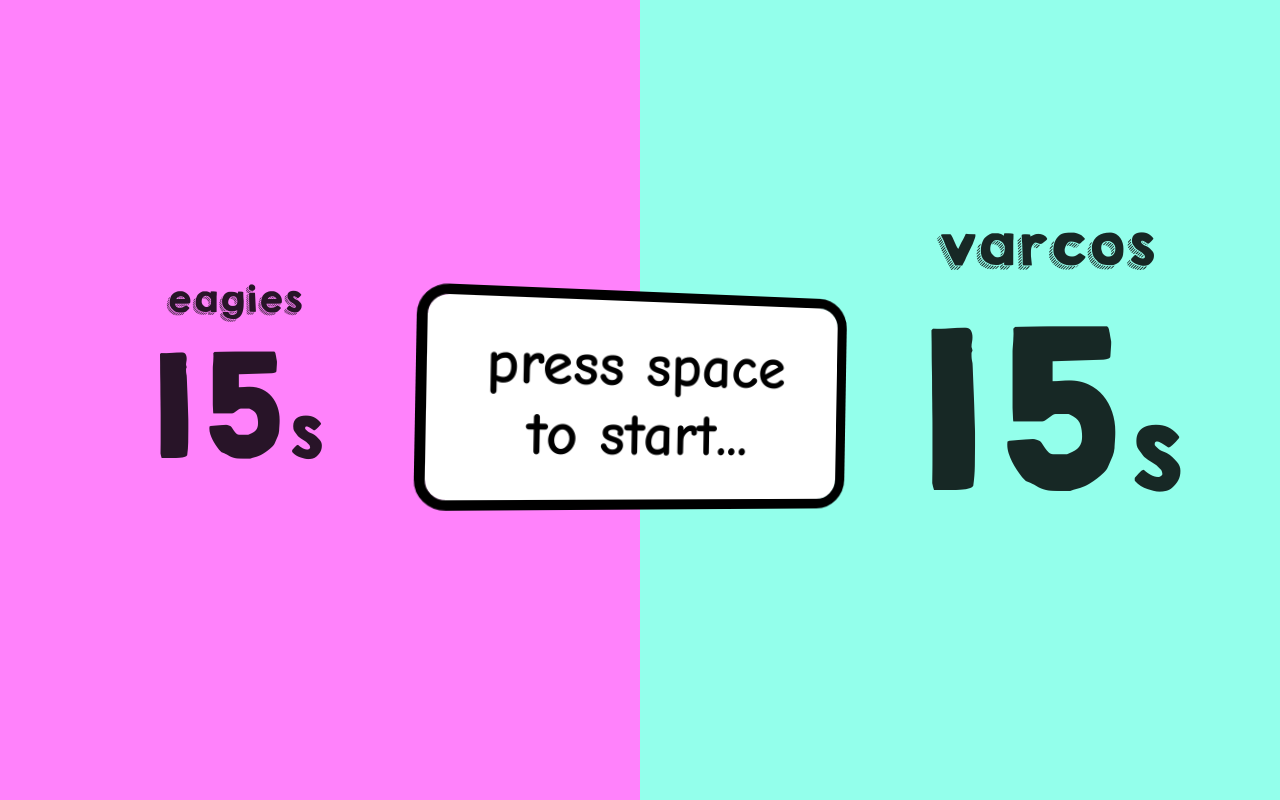
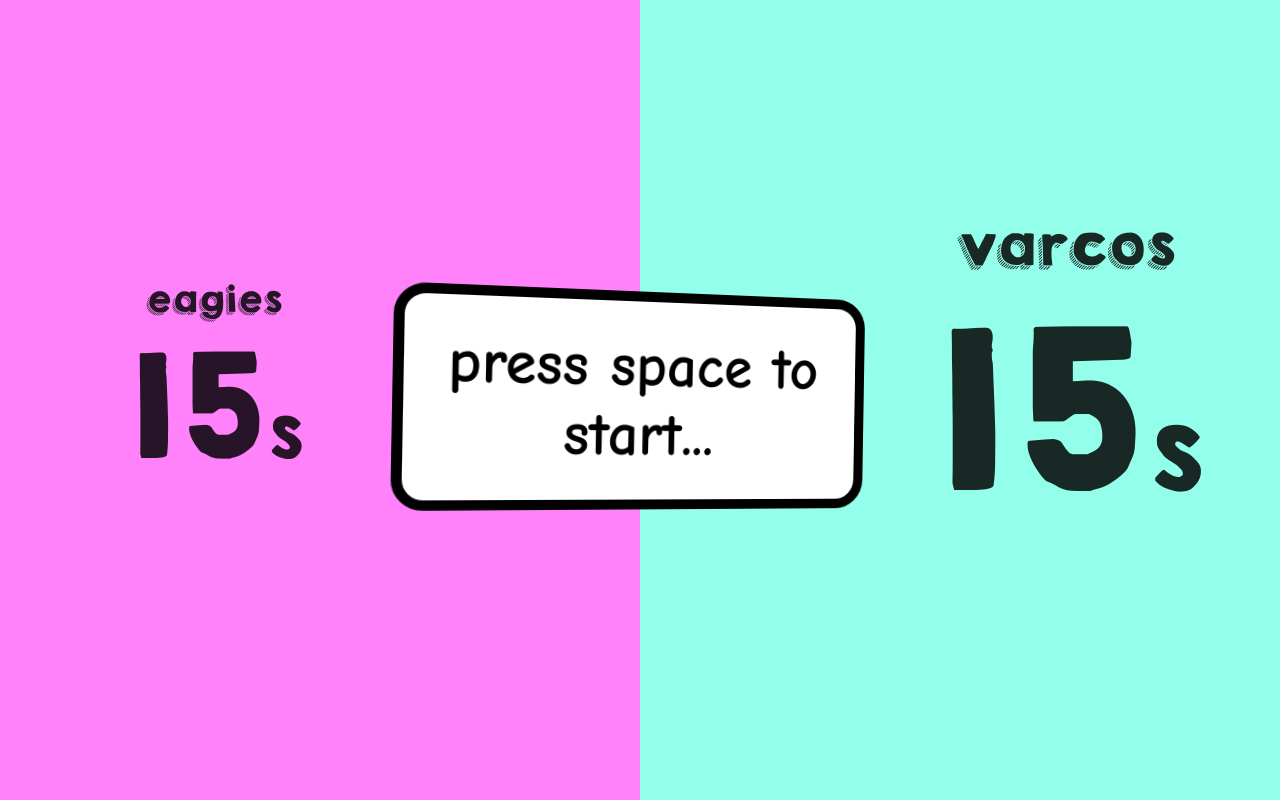
Before and after one commit to MeechaPooch/20-Second-Showdown, a website: page docs/index.html in a window 1280 px wide. Drawn offline with Linux system fonts and the light colour scheme; no server answers.

Commit message:
tune shit

```diff
--- a/docs/index.html
+++ b/docs/index.html
@@ -99,7 +99,7 @@
     }
 
     .content{
-        gap:30px;
+        gap:50px;
         position: absolute;
         top:50%;
         left:50%;
@@ -120,7 +120,7 @@
         gap:30px;
         color:rgba(0, 0, 0, 0.844);
         /* width:30em; */
-        width:500px;
+        min-width:300px;
 
     }
     .teamname{
@@ -214,6 +214,9 @@ function shuffle(array) {
     tasks.splice(tasks.findIndex((txt)=>txt.includes('pyramid'))+4,0,'human cyclone.')
     tasks.splice(tasks.findIndex((txt)=>txt.includes('pyramid'))+6,0,'ok ur chillin this round you dont have to do anything')
     tasks.splice(tasks.findIndex((txt)=>txt.includes('pyramid'))+8,0,'HUMAN PYRAMID AND THEN HUMAN CYCLONE')
+
+    tasks.splice(tasks.findIndex((txt)=>txt.includes('Come up with your own'))+1,0,'Do that task the other team just came up with')
+
     console.log(tasks)
 })()
 
```
